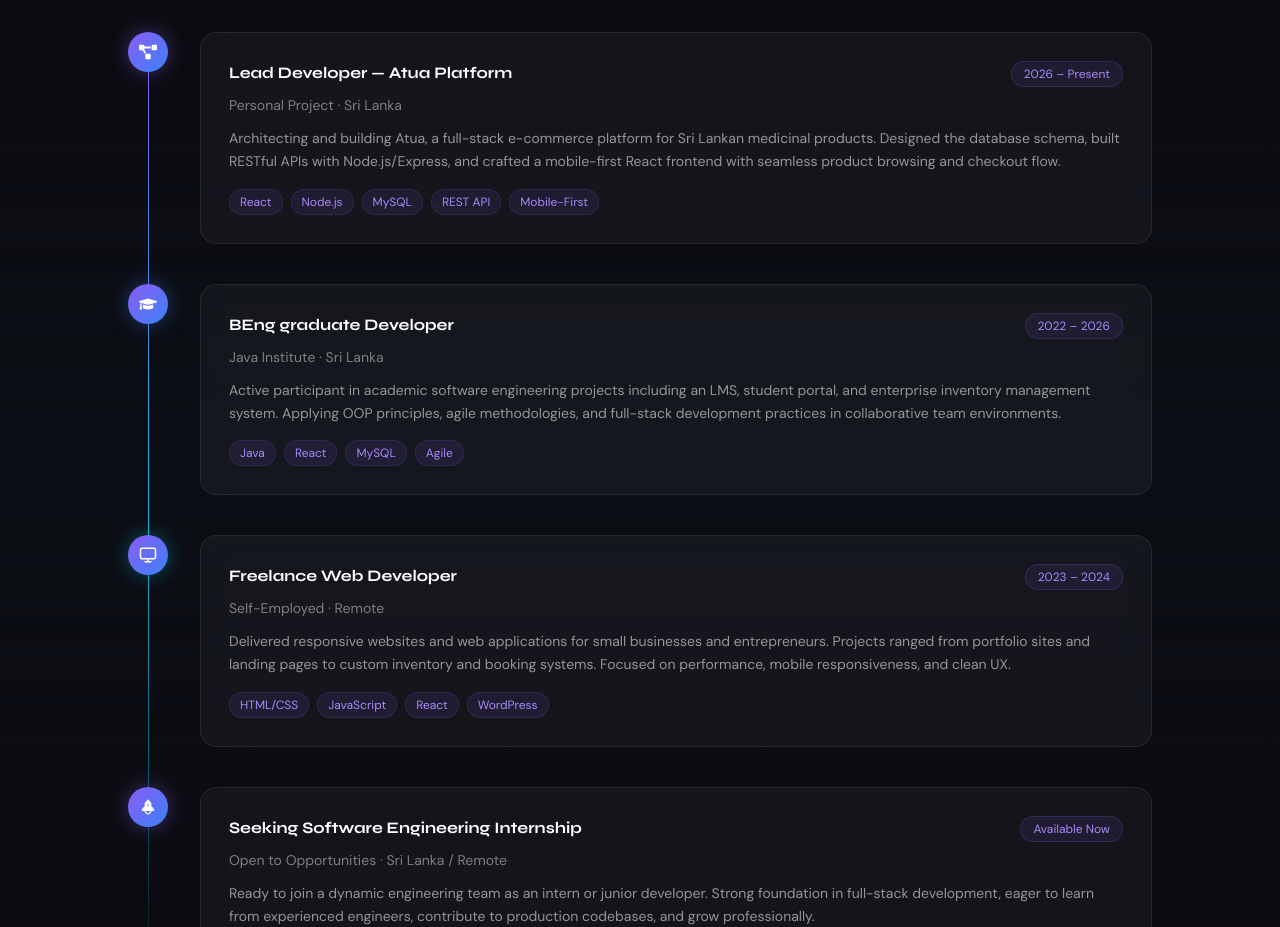
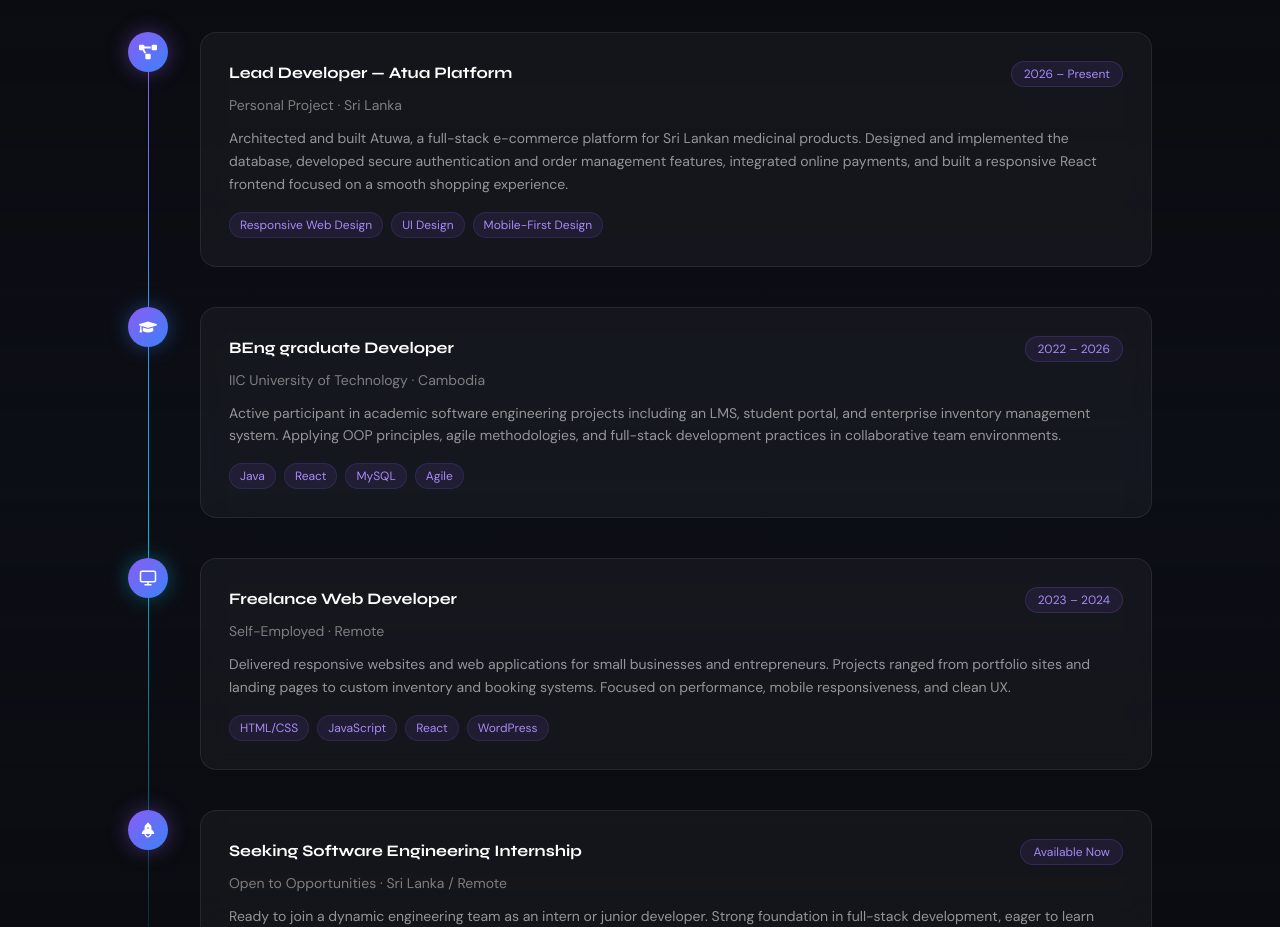
Before and after one commit to Mrekanayake6/Portfolio, a React (Vite) app: page / in a window 1280 px wide. Shown: the part 4660-5587 px from the top of the page. Built offline with nearby package versions, Linux system fonts and the light colour scheme.

Commit message:
Update Experience.tsx

```diff
--- a/src/components/Experience.tsx
+++ b/src/components/Experience.tsx
@@ -9,14 +9,14 @@ const experiences = [
     title: 'Lead Developer — Atua Platform',
     company: 'Personal Project · Sri Lanka',
     date: '2026 – Present',
-    desc: 'Architecting and building Atua, a full-stack e-commerce platform for Sri Lankan medicinal products. Designed the database schema, built RESTful APIs with Node.js/Express, and crafted a mobile-first React frontend with seamless product browsing and checkout flow.',
-    tags: ['React', 'Node.js', 'MySQL', 'REST API', 'Mobile-First'],
+    desc: 'Architected and built Atuwa, a full-stack e-commerce platform for Sri Lankan medicinal products. Designed and implemented the database, developed secure authentication and order management features, integrated online payments, and built a responsive React frontend focused on a smooth shopping experience.',
+    tags: ['Responsive Web Design', 'UI Design', 'Mobile-First Design'],
     glow: 'rgba(139,92,246,0.4)',
   },
   {
     icon: <FaGraduationCap/>,
     title: 'BEng graduate Developer',
-    company: 'Java Institute · Sri Lanka',
+    company: ' IIC University of Technology · Cambodia',
     date: '2022 – 2026',
     desc: 'Active participant in academic software engineering projects including an LMS, student portal, and enterprise inventory management system. Applying OOP principles, agile methodologies, and full-stack development practices in collaborative team environments.',
     tags: ['Java', 'React', 'MySQL', 'Agile'],
```
